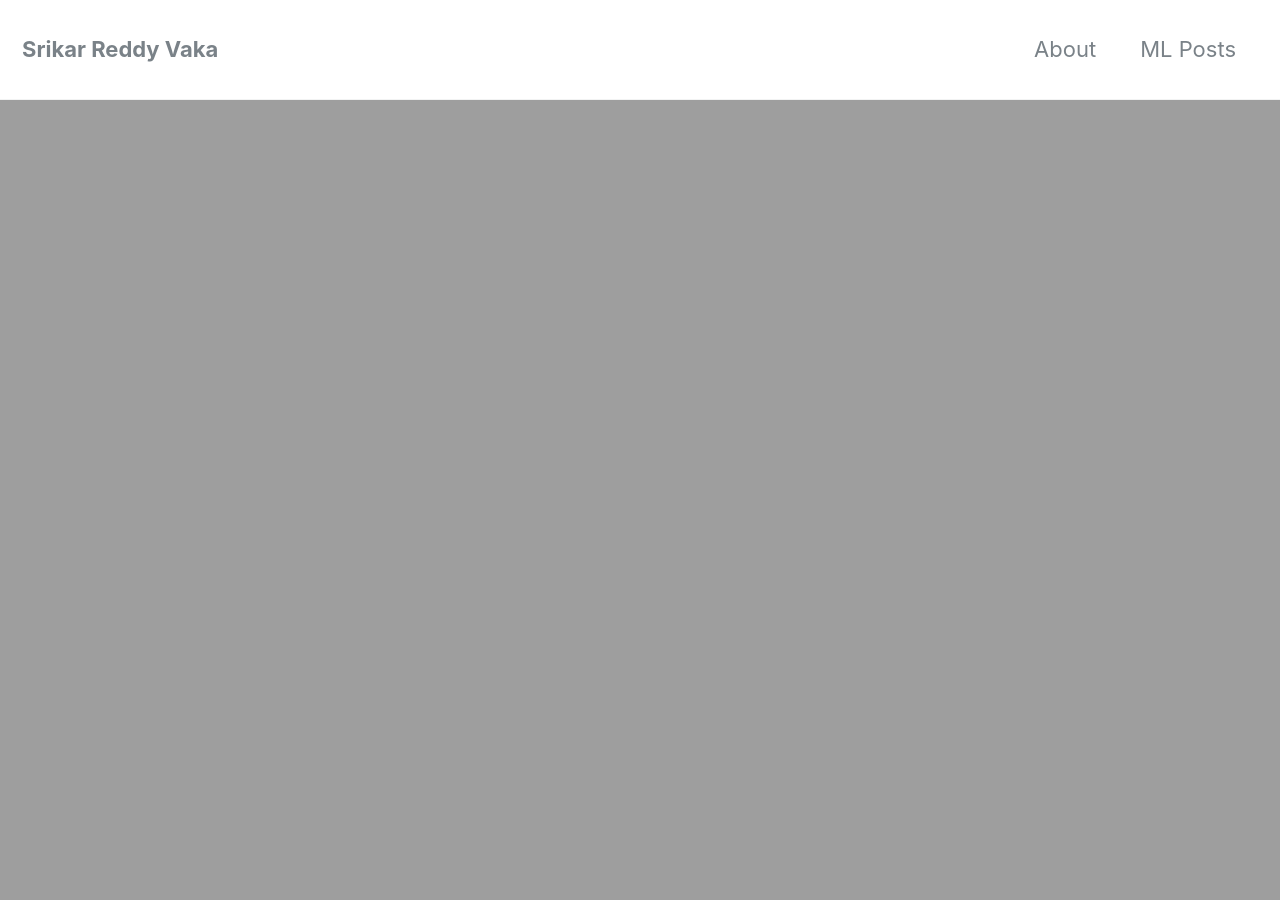
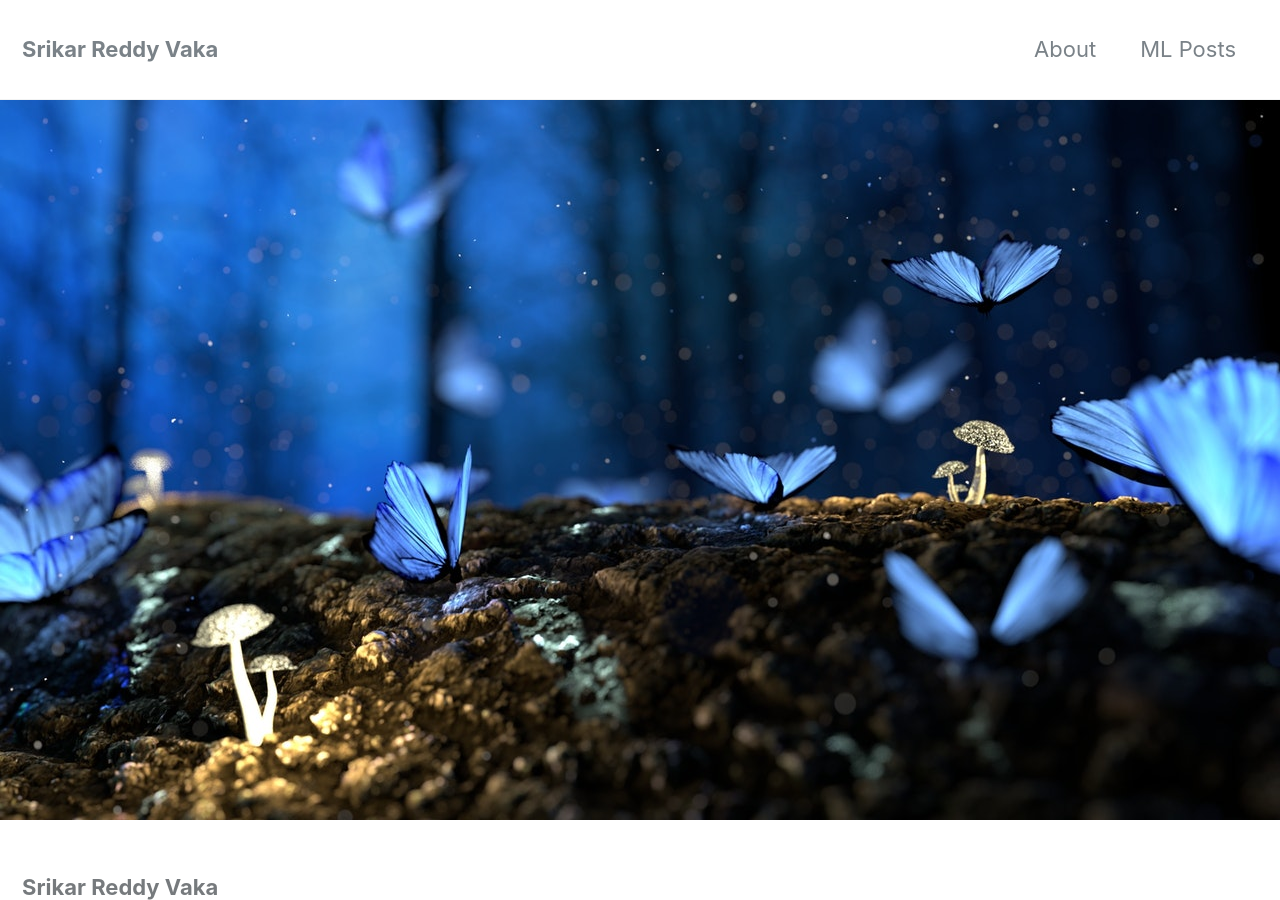
Before and after one commit to srikarvaka/srikarvaka.github.io, a Jekyll site: the page built from index.html, in a window 1280 px wide and 900 px high. Built offline with Jekyll 4.4.1, drawn with Linux system fonts in a browser that asks for light colours; nearby versions of some CDN libraries; the list of posts is cut into pages by our own code.

Commit message:
Update index.html

```diff
--- a/index.html
+++ b/index.html
@@ -2,5 +2,5 @@
 layout: home
 author_profile: true
 header:
-  image: "/images/fog.png"
+  image: "/images/mushi.jpeg"
 ---
```
